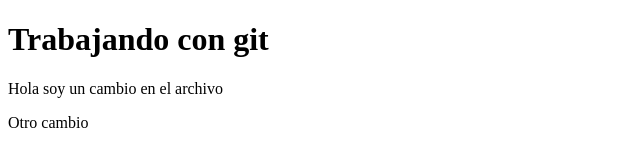
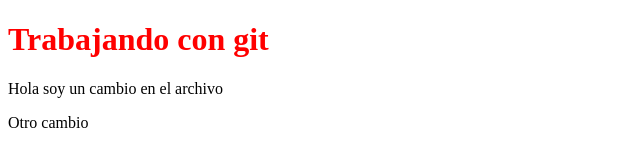
Before and after one commit to LCARRILLO1101/MiPrimerRepositorio, a plain HTML site: page index.html in a window 1280 px wide. Shown: the whole page, without its empty margins (0-640 px from the left). Drawn offline with Linux system fonts and the light colour scheme.

Commit message:
added styles

```diff
--- /dev/null
+++ b/assets/styles/styles.css
@@ -0,0 +1,3 @@
+h1{
+    color: red;
+}
--- a/index.html
+++ b/index.html
@@ -3,6 +3,7 @@
 <head>
     <meta charset="UTF-8">
     <meta name="viewport" content="width=device-width, initial-scale=1.0">
+    <link rel="stylesheet" href="./assets/styles/styles.css">
     <title>Document</title>
 </head>
 <body>
```
